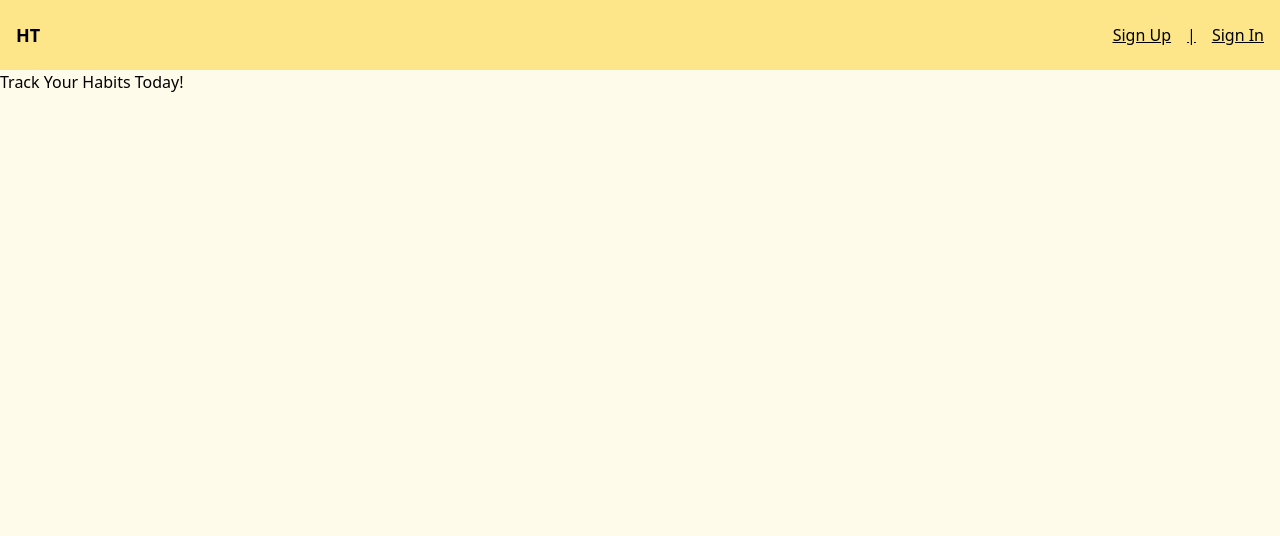
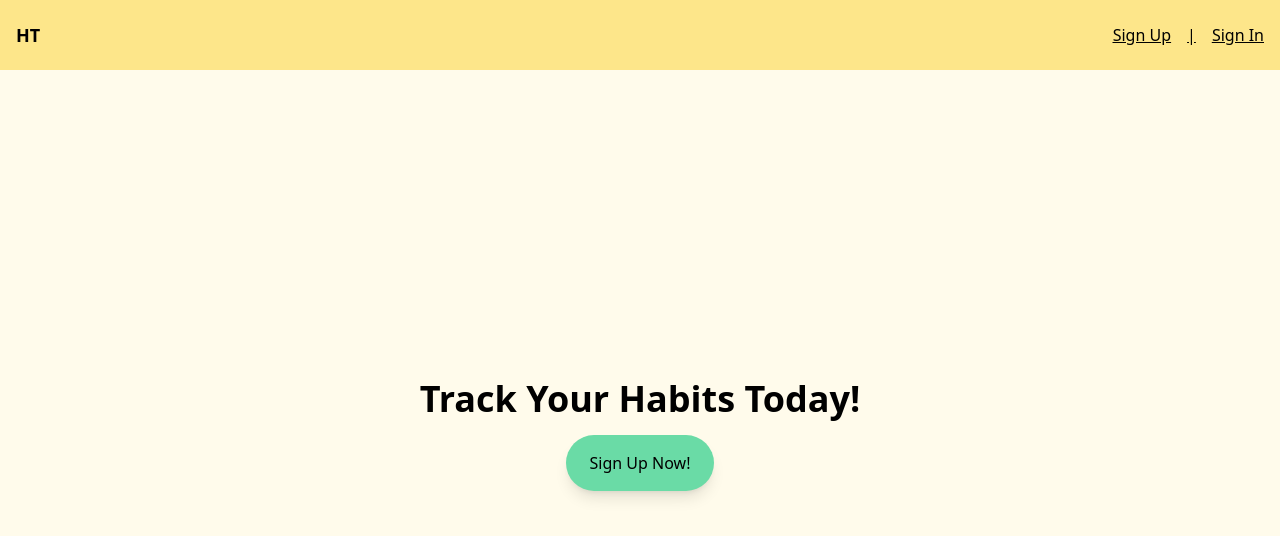
Before and after one commit to SWELLZ/habit-tracker, a React (Create React App) app: page / in a window 1280 px wide. Shown: the top 536 px of the page. Built offline with nearby package versions, Linux system fonts and the light colour scheme.

Commit message:
add landing page

```diff
--- a/src/App.js
+++ b/src/App.js
@@ -1,4 +1,5 @@
-import { Nav } from './components/universalComponents/Nav';
+import { Landing } from "./components/universalComponents/Landing";
+import { Nav } from "./components/universalComponents/Nav";
 import { BrowserRouter, Route, Routes } from "react-router-dom";
 import { SignIn } from "./components/userComponents/SignIn";
 import { SignUp } from "./components/userComponents/SignUp";
@@ -8,12 +9,10 @@ function App() {
     <BrowserRouter>
       <Nav />
       <Routes>
+        <Route path="/" element={<Landing />} />
         <Route path="/sign-up" element={<SignUp />} />
         <Route path="/sign-in" element={<SignIn />} />
       </Routes>
-      <div className='min-h-screen pt-[70px] bg-amber-50'>
-        <h1>Track Your Habits Today!</h1>
-      </div>
     </BrowserRouter>
   );
 }
--- /dev/null
+++ b/src/components/universalComponents/Landing.jsx
@@ -0,0 +1,18 @@
+import React from "react";
+import { Link } from "react-router-dom";
+
+export function Landing() {
+  return (
+    <div className="min-h-screen pt-[70px] grid place-items-center bg-amber-50">
+      <div className="flex flex-col gap-4 items-center">
+        <h1 className="text-4xl font-bold">Track Your Habits Today!</h1>
+        <Link
+          className="bg-[#6ADBA6] w-fit py-4 px-6 rounded-full shadow-lg hover:bg-[#5cc594] active:shadow-sm hover:shadow-md active:bg-[#4bbd88]"
+          to="/sign-up"
+        >
+          Sign Up Now!
+        </Link>
+      </div>
+    </div>
+  );
+}
```
